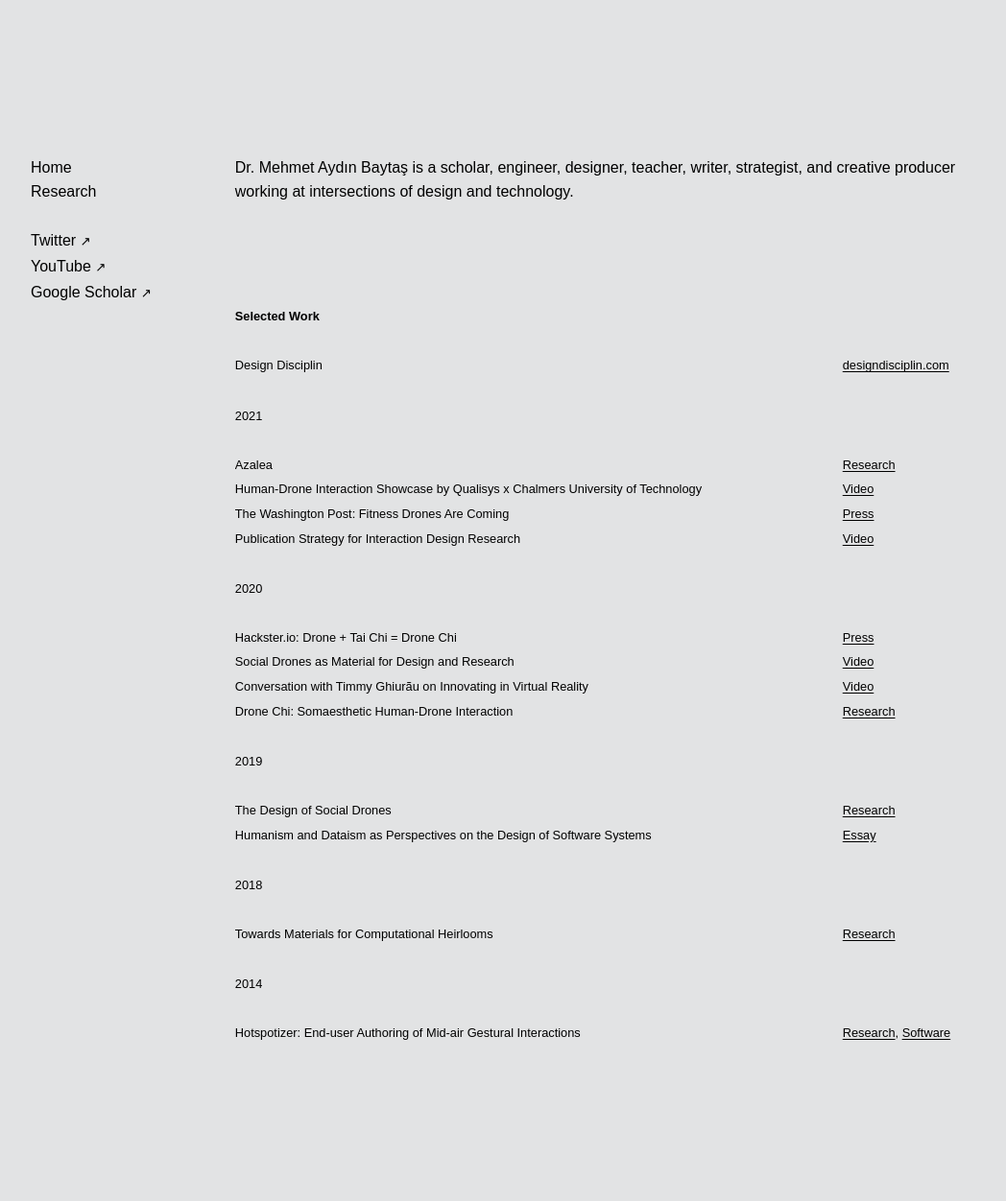
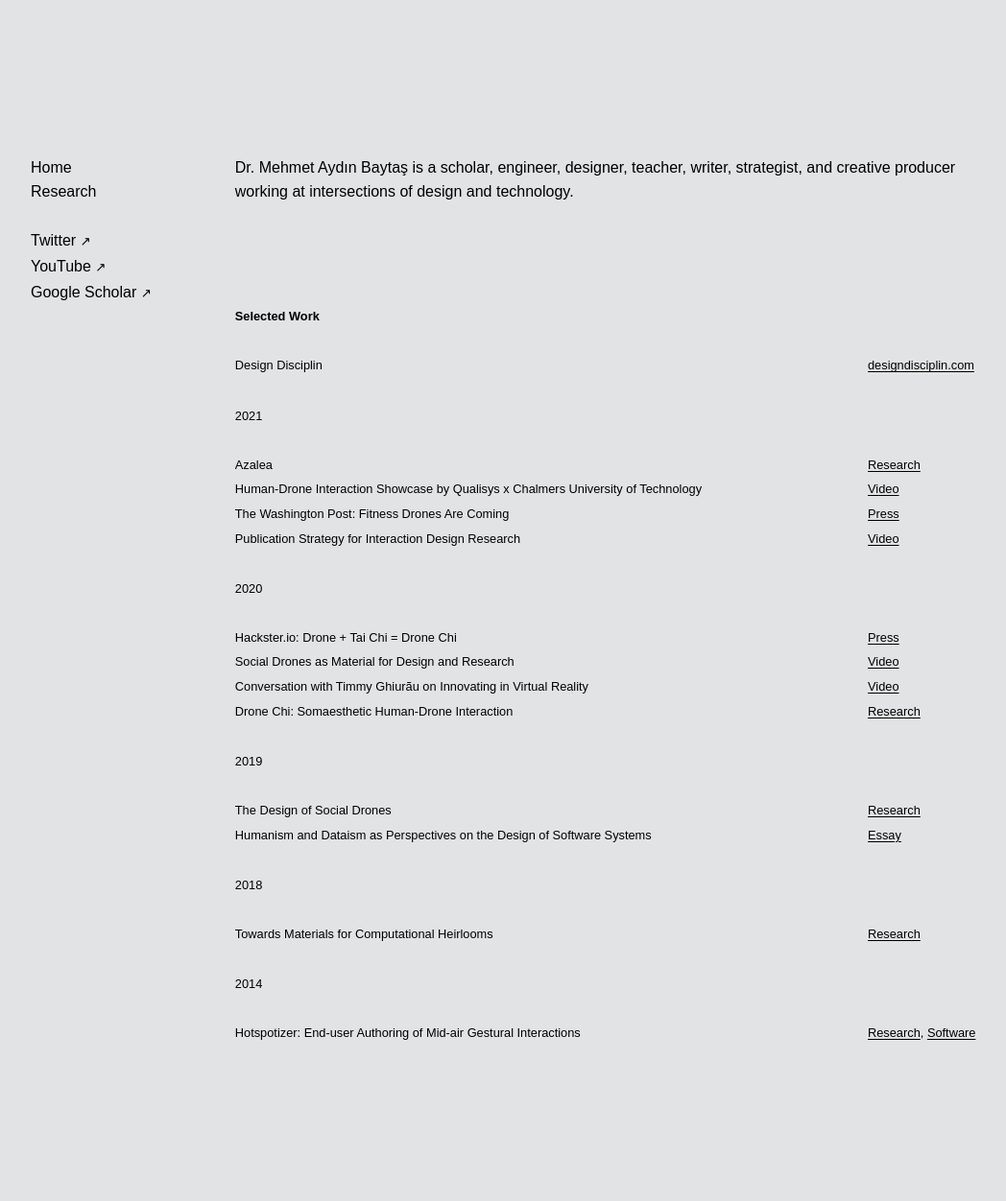
Before and after one commit to l77l77/mbaytas.github.io, a Jekyll site: the page built from README.md, in a window 1280 px wide. Shown: the whole page at 96% size, without its empty margins (108-1156 px from the left). Built offline with Jekyll 4.4.1, drawn with Linux system fonts in a browser that asks for light colours; some web fonts are replaced; our own code applies the rules of GitHub Pages for plain Markdown files; comment, search, counter and statistics services are not loaded.

Commit message:
Update default.html

```diff
--- a/_layouts/default.html
+++ b/_layouts/default.html
@@ -109,7 +109,7 @@
       dl {
         display: grid;
         grid-column-gap: 1rem;
-        grid-template-columns: minmax(1rem, 4fr) 1fr;
+        grid-template-columns: 1fr 8rem;
         font-size: 0.8rem;
       }
       dt {
```
